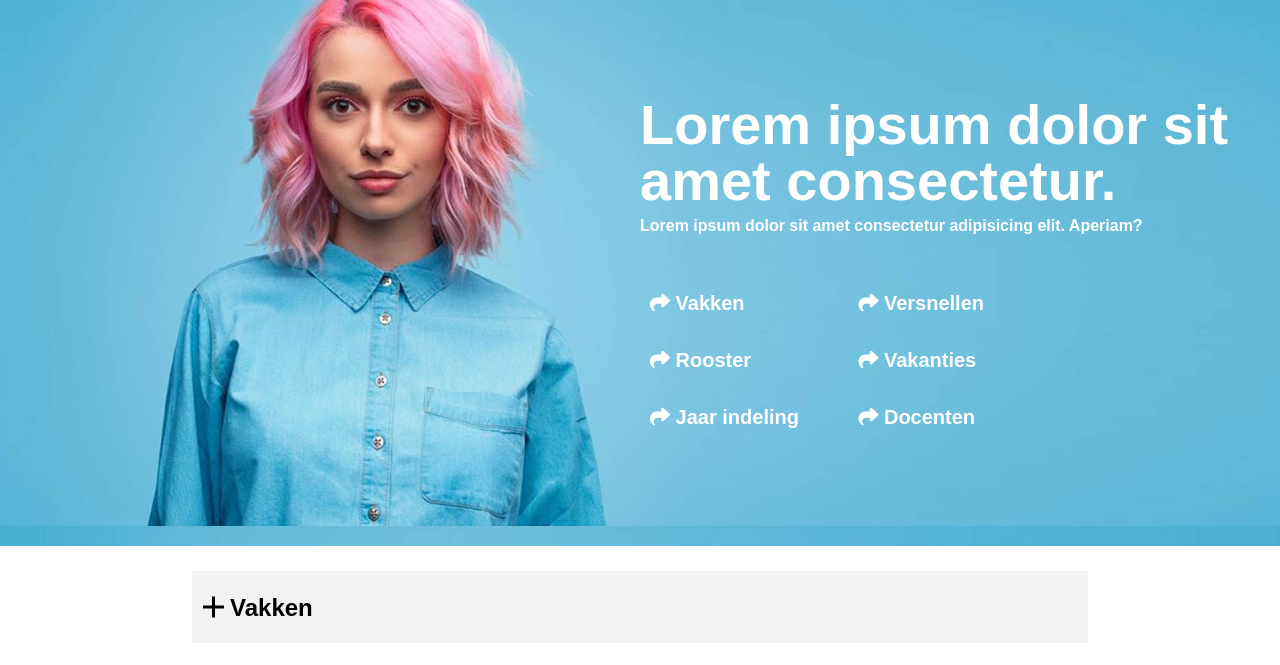
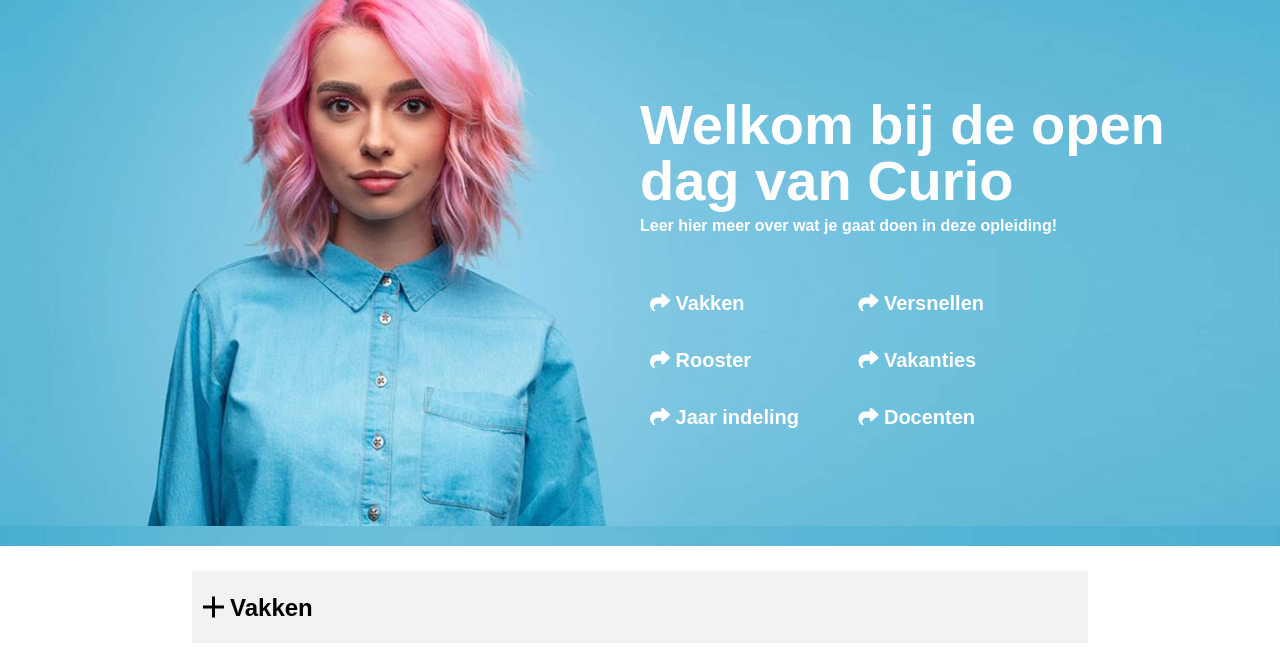
Before and after one commit to Lars-van-Bezooijen/curio-opendag, a website built with Parcel: page index.html in a window 1280 px wide. Shown: the part 62-727 px from the top of the page. Built offline with nearby package versions, Linux system fonts and the light colour scheme.

Commit message:
fixed banner nav

```diff
--- a/css/main.css
+++ b/css/main.css
@@ -153,7 +153,6 @@
   position: relative;
   z-index: 1;
   margin: 12px 0;
-  max-width: max-content;
   padding: 5px 16px 5px 10px;
 }
 .banner a{
--- a/index.html
+++ b/index.html
@@ -33,8 +33,8 @@
     </div>
 
     <div class="banner">
-      <h1>Lorem ipsum dolor sit amet consectetur.</h1>
-      <p>Lorem ipsum dolor sit amet consectetur adipisicing elit. Aperiam?</p>
+      <h1>Welkom bij de open dag van Curio</h1>
+      <p>Leer hier meer over wat je gaat doen in deze opleiding!</p>
       <div class="nav-box">
         <nav>
           <a class="nav-item" href="#vakken">
```
